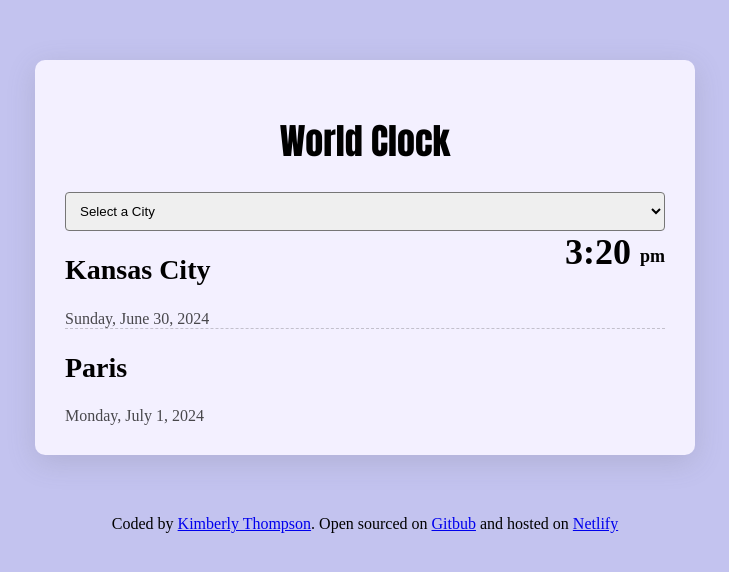
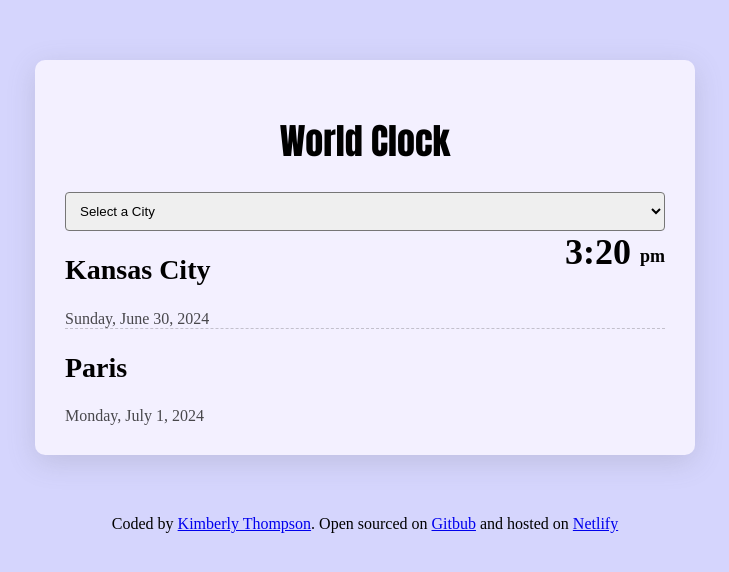
Before and after one commit to kimt79/WorldClock063024, a plain HTML site: page index.html in a window 1280 px wide. Shown: the whole page, without its empty margins (275-1004 px from the left). Drawn offline with Linux system fonts and the light colour scheme.

Commit message:
Update style.css

```diff
--- a/src/style.css
+++ b/src/style.css
@@ -1,5 +1,5 @@
 body {
-  background-color: rgb(195, 195, 239);
+  background-color: rgb(213, 213, 253);
 }
 
 select {
@@ -25,7 +25,7 @@ h2 {
   margin: 60px auto;
   background-color: rgb(243, 240, 255);
   padding: 30px;
-  box-shadow: rgba(100, 100, 111, 0.2) 0px 7px 29px 0px;
+  box-shadow: rgba(101, 101, 111, 0.2) 0px 7px 29px 0px;
   border-radius: 10px;
 }
 
```
